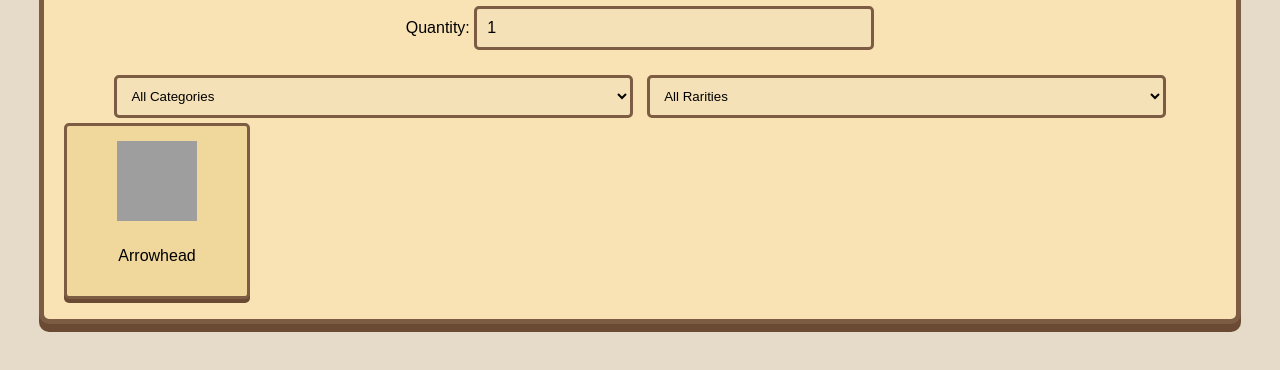
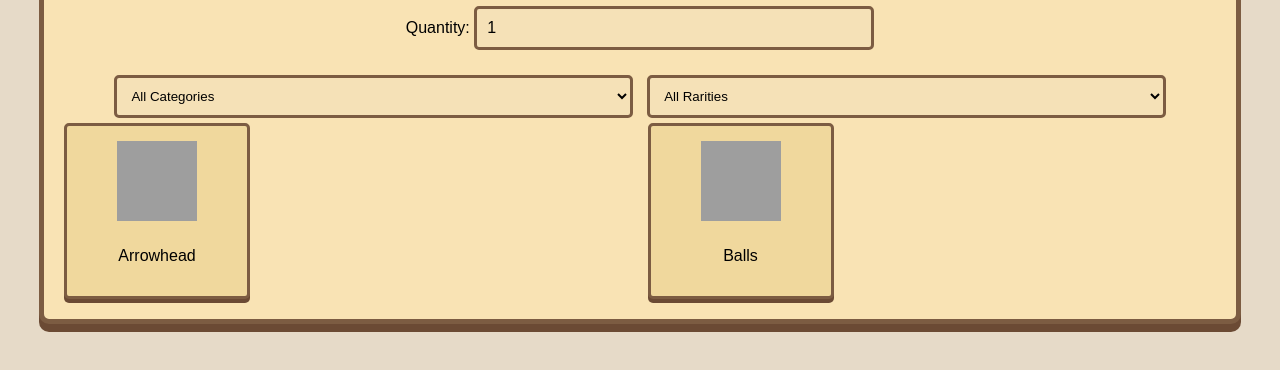
Before and after one commit to BV0073194/StardewValleyMenu, a plain HTML site: page index.html in a window 1280 px wide. Shown: the part 138-508 px from the top of the page. Drawn offline with Linux system fonts and the light colour scheme; grey boxes are pictures that could not be loaded.

Commit message:
Update index.html

```diff
--- a/index.html
+++ b/index.html
@@ -37,6 +37,10 @@
         <div class="item-card" data-category="Item" data-subcategory="Item" data-rarity="None" data-id="101">
             <img src="https://stardewvalleywiki.com/mediawiki/images/d/d1/Arrowhead.png" alt="Arrowhead">
             <p>Arrowhead</p>
+        </div>
+        <div class="item-card" data-category="Item" data-subcategory="Item" data-rarity="None" data-id="101">
+            <img src="https://stardewvalleywiki.com/mediawiki/images/d/d1/Arrowhead.png" alt="Arrowhead">
+            <p>Balls</p>
         </div>
     </div>
 </div>
```
